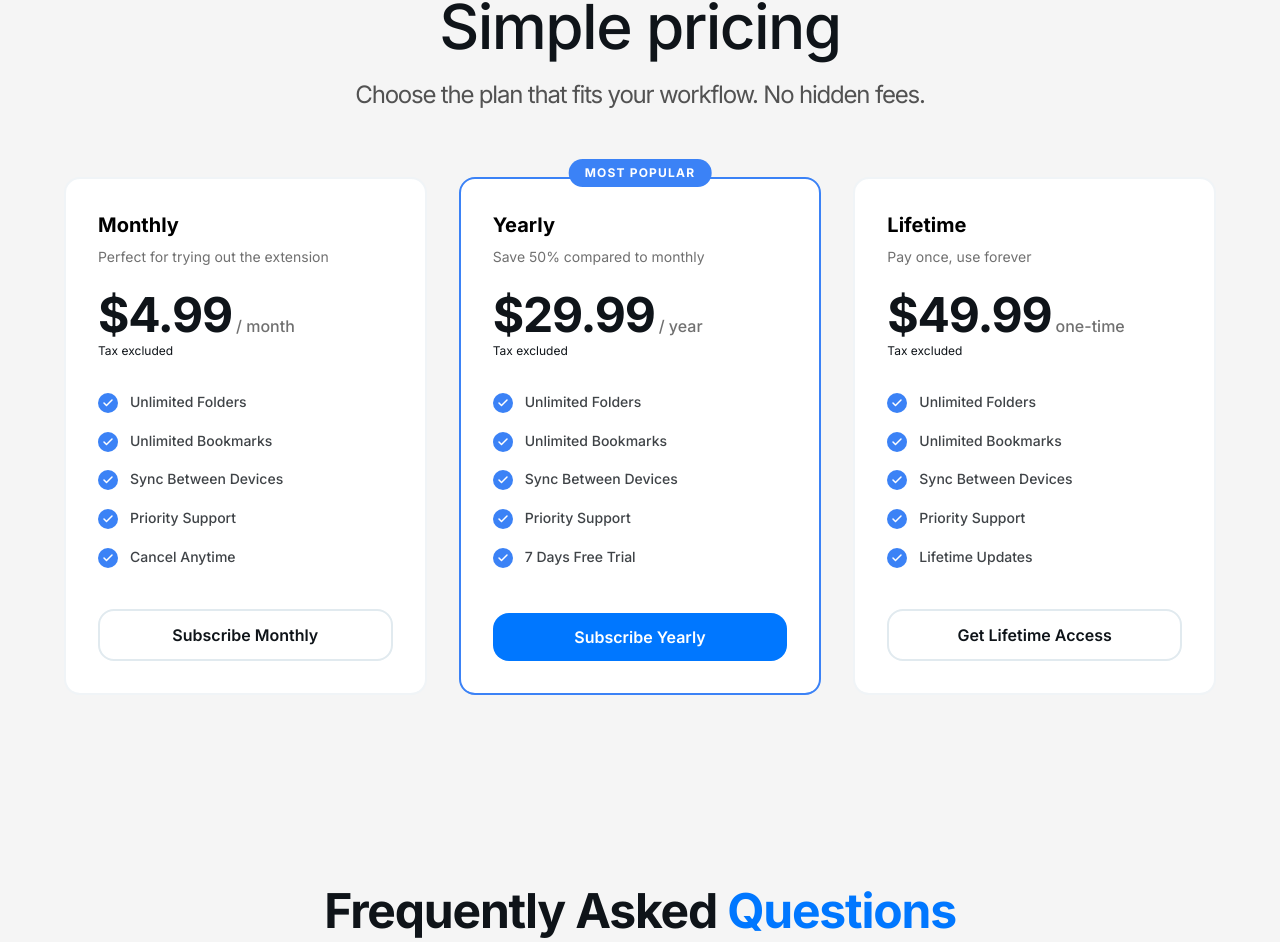
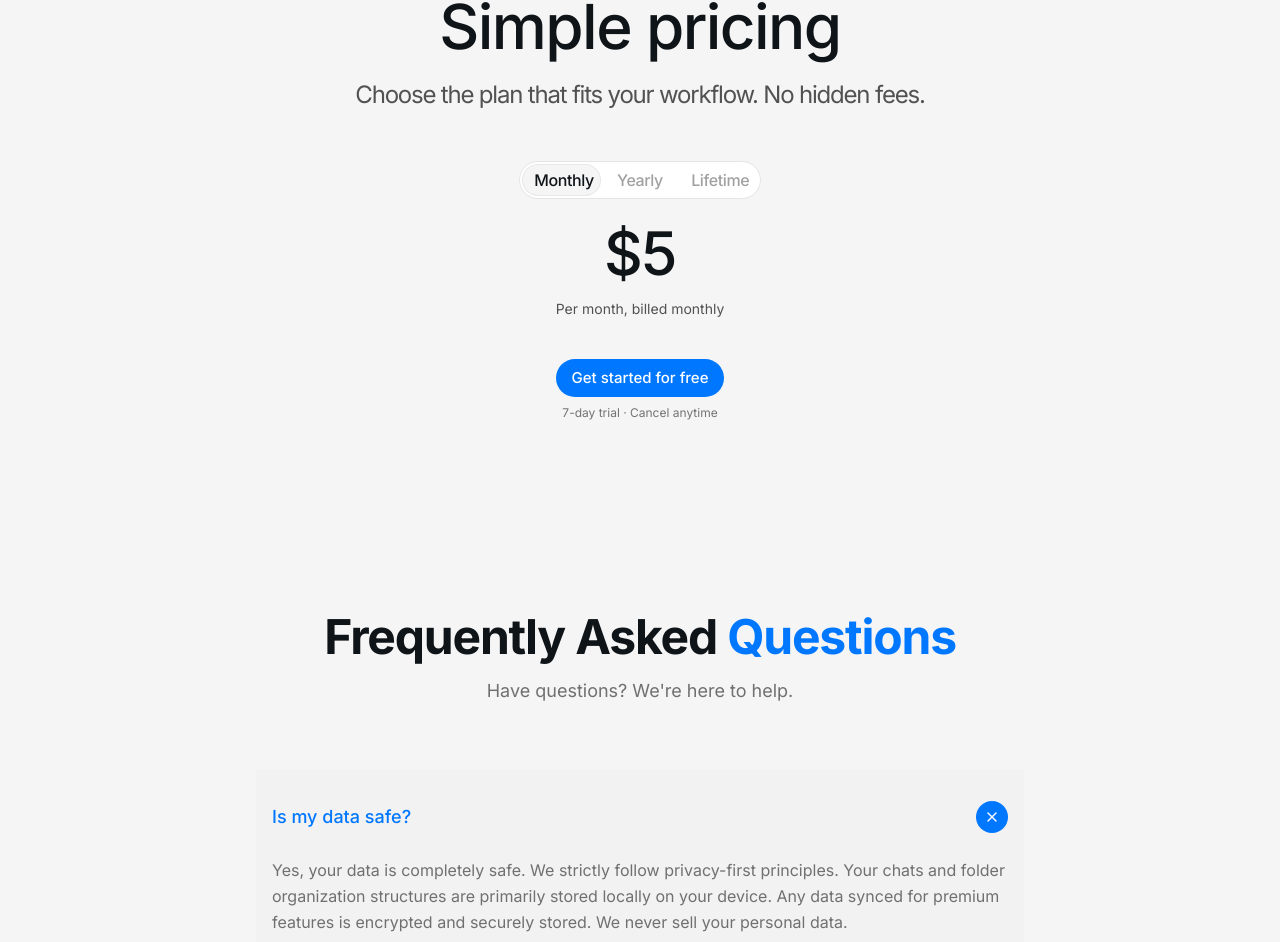
Before and after one commit to emodeth/gemfolders-website, a Next.js app: page / in a window 1280 px wide. Shown: the part 2866-3808 px from the top of the page. Built offline with nearby package versions, Linux system fonts and the light colour scheme.

Commit message:
Update pricing ui

```diff
--- a/components/Pricing.tsx
+++ b/components/Pricing.tsx
@@ -1,19 +1,123 @@
 "use client";
 
+import { useState } from "react";
+import { AnimatePresence, motion } from "framer-motion";
 import PricingHeader from "./PricingHeader";
-import PricingPlanItem from "./PricingPlanItem";
 import { pricingPlans } from "@/lib/data";
+import { triggerPricingPurchase } from "@/lib/pricing-purchase";
+
+const BILLING_TABS = ["Monthly", "Yearly", "Lifetime"] as const;
+
+function priceSubtextFor(planName: string): string {
+  switch (planName) {
+    case "Monthly":
+      return "Per month, billed monthly";
+    case "Yearly":
+      return "Per year, billed annually";
+    case "Lifetime":
+      return "One-time payment, no subscription";
+    default:
+      return "";
+  }
+}
+
+function ctaLabelFor(planName: string): string {
+  if (planName === "Lifetime") return "Get lifetime access";
+  return "Get started for free";
+}
+
+function ctaSubtextFor(planName: string): string {
+  if (planName === "Lifetime") return "One-time payment";
+  return "7-day trial · Cancel anytime";
+}
 
 const Pricing = () => {
+  const [activeIndex, setActiveIndex] = useState(0);
+  const plan = pricingPlans[activeIndex];
+
   return (
     <section id="pricing" className="py-24 relative overflow-hidden">
       <div className="container px-6 mx-auto max-w-7xl">
         <PricingHeader />
 
-        <div className="grid grid-cols-1 md:grid-cols-3 gap-8 max-w-6xl mx-auto pt-8">
-          {pricingPlans.map((plan, index) => (
-            <PricingPlanItem key={plan.name} plan={plan} index={index} />
-          ))}
+        <div className="mx-auto flex max-w-lg flex-col items-center pt-4 text-center">
+          <div
+            className="inline-flex w-fit max-w-full rounded-full border border-neutral-200 bg-white p-0.5"
+            role="tablist"
+            aria-label="Billing period"
+          >
+            {BILLING_TABS.map((label, index) => {
+              const isActive = index === activeIndex;
+              return (
+                <button
+                  key={label}
+                  type="button"
+                  role="tab"
+                  aria-selected={isActive}
+                  id={`pricing-tab-${label}`}
+                  aria-controls={`pricing-panel-${label}`}
+                  onClick={() => setActiveIndex(index)}
+                  className={`relative min-w-0 flex-1 cursor-pointer rounded-md px-2.5 py-1 text-base font-medium tracking-tight transition-colors focus-visible:outline-none focus-visible:ring-2 focus-visible:ring-ring focus-visible:ring-offset-1 sm:px-3 ${
+                    isActive
+                      ? "text-foreground"
+                      : "text-neutral-400 hover:text-neutral-600"
+                  }`}
+                >
+                  {isActive && (
+                    <motion.span
+                      layoutId="pricing-tab-pill"
+                      className="absolute inset-0 rounded-xl border border-neutral-200/80 bg-neutral-100"
+                      transition={{
+                        type: "spring",
+                        stiffness: 500,
+                        damping: 38,
+                      }}
+                    />
+                  )}
+                  <span className="relative z-10 whitespace-nowrap">
+                    {label}
+                  </span>
+                </button>
+              );
+            })}
+          </div>
+
+          <div
+            id={`pricing-panel-${plan.name}`}
+            role="tabpanel"
+            aria-labelledby={`pricing-tab-${plan.name}`}
+            className="mt-6 w-full"
+          >
+            <AnimatePresence mode="wait">
+              <motion.div
+                key={plan.name}
+                initial={{ opacity: 0, y: 8 }}
+                animate={{ opacity: 1, y: 0 }}
+                exit={{ opacity: 0, y: -8 }}
+                transition={{ duration: 0.2 }}
+              >
+                <p className=" text-5xl font-medium tracking-tight text-foreground sm:text-6xl">
+                  {plan.price}
+                </p>
+                <p className="mt-4 text-sm text-neutral-600">
+                  {priceSubtextFor(plan.name)}
+                </p>
+
+                <div className="mt-10 flex flex-col items-center">
+                  <button
+                    type="button"
+                    onClick={() => triggerPricingPurchase(plan.name)}
+                    className="flex cursor-pointer items-center rounded-full bg-primary px-4 py-2 text-[15px] font-medium text-white transition-opacity hover:opacity-90 focus-visible:outline-none focus-visible:ring-2 focus-visible:ring-ring focus-visible:ring-offset-2"
+                  >
+                    {ctaLabelFor(plan.name)}
+                  </button>
+                  <p className="mt-2 text-xs text-neutral-500">
+                    {ctaSubtextFor(plan.name)}
+                  </p>
+                </div>
+              </motion.div>
+            </AnimatePresence>
+          </div>
         </div>
       </div>
     </section>
--- a/components/PricingPlanItem.tsx
+++ /dev/null
@@ -1,115 +0,0 @@
-"use client";
-
-import { motion } from "framer-motion";
-import { Check } from "lucide-react";
-import { Button } from "@/components/ui/button";
-import { EXTENSION_ID } from "@/lib/constants";
-
-interface PricingPlanProps {
-  plan: {
-    name: string;
-    price: string;
-    period: string;
-    description: string;
-    features: string[];
-    cta: string;
-    popular: boolean;
-  };
-  index: number;
-}
-
-const PricingPlanItem = ({ plan, index }: PricingPlanProps) => {
-
-  const handleUpgrade = () => {
-    interface ChromeRuntime {
-      sendMessage: (
-        extensionId: string,
-        message: { action: string; plan?: string },
-        callback?: (response: unknown) => void
-      ) => void;
-      lastError?: { message: string };
-    }
-
-    interface Chrome {
-      runtime?: ChromeRuntime;
-    }
-
-    const chrome = (globalThis as unknown as { chrome?: Chrome }).chrome;
-
-    if (chrome?.runtime?.sendMessage) {
-      chrome.runtime.sendMessage(
-        EXTENSION_ID,
-        { action: "TRIGGER_PURCHASE", plan: plan.name },
-        (response: unknown) => {
-          if (chrome.runtime?.lastError) {
-            console.log("Extension not found or communication error:", chrome.runtime.lastError);
-            globalThis.open("https://chromewebstore.google.com/detail/gemini-folders-bookmarks/dnlonnjaceadodcffgillnlkgfoaclfi", "_blank");
-          } else {
-            console.log("Extension response:", response);
-          }
-        }
-      );
-    } else {
-      globalThis.open("https://chromewebstore.google.com/detail/gemini-folders-bookmarks/dnlonnjaceadodcffgillnlkgfoaclfi", "_blank");
-    }
-  };
-
-  return (
-    <motion.div
-      initial={{ opacity: 0, y: 30 }}
-      whileInView={{ opacity: 1, y: 0 }}
-      viewport={{ once: true }}
-      transition={{ duration: 0.5, delay: index * 0.1 + 0.2 }}
-      className={`relative h-full ${plan.popular ? "z-10" : "z-0"}`}
-    >
-      <div
-        className={`relative flex flex-col h-full p-8 rounded-xl border-2 transition-all duration-300 hover:shadow-2xl bg-white ${plan.popular
-          ? "border-[#3b82f6] shadow-xl shadow-blue-500/10 z-10"
-          : "border-border/50 hover:border-border"
-          }`}
-      >
-        {plan.popular && (
-          <div className="absolute -top-5 left-1/2 -translate-x-1/2 bg-[#3b82f6] text-white px-4 py-1.5 rounded-full text-xs font-bold tracking-widest uppercase shadow-lg shadow-blue-500/20 z-20 whitespace-nowrap">
-            Most Popular
-          </div>
-        )}
-
-        <div className="mb-8">
-          <h3 className="text-xl font-bold mb-2">{plan.name}</h3>
-          <p className="text-sm text-secondary mb-6">{plan.description}</p>
-          <div className="flex items-baseline gap-1">
-            <span className="text-5xl font-bold tracking-tight text-foreground">{plan.price}</span>
-            <span className="text-secondary font-medium">{plan.period}</span>
-          </div>
-          <p className="text-xs text-muted-foreground mt-1">Tax excluded</p>
-        </div>
-
-        <div className="flex-1 mb-10">
-          <ul className="space-y-4">
-            {plan.features.map((feature) => (
-              <li key={feature} className="flex items-start gap-3 text-sm font-medium text-foreground/80">
-                <div className="flex items-center justify-center w-5 h-5 rounded-full bg-[#3b82f6] text-white shrink-0 mt-0.5">
-                  <Check className="w-3 h-3" strokeWidth={3} />
-                </div>
-                <span className="leading-relaxed">{feature}</span>
-              </li>
-            ))}
-          </ul>
-        </div>
-
-        <Button
-          onClick={handleUpgrade}
-          variant={plan.popular ? "default" : "outline"}
-          className={`w-full h-auto min-h-[3rem] py-3 text-base rounded-xl font-bold cursor-pointer transition-all relative z-10 ${plan.popular
-            ? "bg-[#3b82f6] hover:bg-[#3b82f6]/90 shadow-lg shadow-blue-500/25 hover:shadow-blue-500/40 text-white"
-            : "border-2 border-border hover:border-border/50 hover:bg-background text-foreground"
-            }`}
-        >
-          {plan.cta}
-        </Button>
-      </div>
-    </motion.div>
-  );
-};
-
-export default PricingPlanItem;
--- a/lib/data.tsx
+++ b/lib/data.tsx
@@ -49,7 +49,7 @@ export const featuresData = [
 export const pricingPlans = [
   {
     name: "Monthly",
-    price: "$4.99",
+    price: "$5",
     period: "/ month",
     description: "Perfect for trying out the extension",
     features: [
@@ -64,7 +64,7 @@ export const pricingPlans = [
   },
   {
     name: "Yearly",
-    price: "$29.99",
+    price: "$30",
     period: "/ year",
     description: "Save 50% compared to monthly",
     features: [
@@ -79,7 +79,7 @@ export const pricingPlans = [
   },
   {
     name: "Lifetime",
-    price: "$49.99",
+    price: "$50",
     period: "one-time",
     description: "Pay once, use forever",
     features: [
--- /dev/null
+++ b/lib/pricing-purchase.ts
@@ -0,0 +1,44 @@
+import { EXTENSION_ID } from "@/lib/constants";
+
+export function triggerPricingPurchase(planName: string) {
+  interface ChromeRuntime {
+    sendMessage: (
+      extensionId: string,
+      message: { action: string; plan?: string },
+      callback?: (response: unknown) => void,
+    ) => void;
+    lastError?: { message: string };
+  }
+
+  interface Chrome {
+    runtime?: ChromeRuntime;
+  }
+
+  const chrome = (globalThis as unknown as { chrome?: Chrome }).chrome;
+
+  if (chrome?.runtime?.sendMessage) {
+    chrome.runtime.sendMessage(
+      EXTENSION_ID,
+      { action: "TRIGGER_PURCHASE", plan: planName },
+      (response: unknown) => {
+        if (chrome.runtime?.lastError) {
+          console.log(
+            "Extension not found or communication error:",
+            chrome.runtime.lastError,
+          );
+          globalThis.open(
+            "https://chromewebstore.google.com/detail/gemini-folders-bookmarks/dnlonnjaceadodcffgillnlkgfoaclfi",
+            "_blank",
+          );
+        } else {
+          console.log("Extension response:", response);
+        }
+      },
+    );
+  } else {
+    globalThis.open(
+      "https://chromewebstore.google.com/detail/gemini-folders-bookmarks/dnlonnjaceadodcffgillnlkgfoaclfi",
+      "_blank",
+    );
+  }
+}
```
